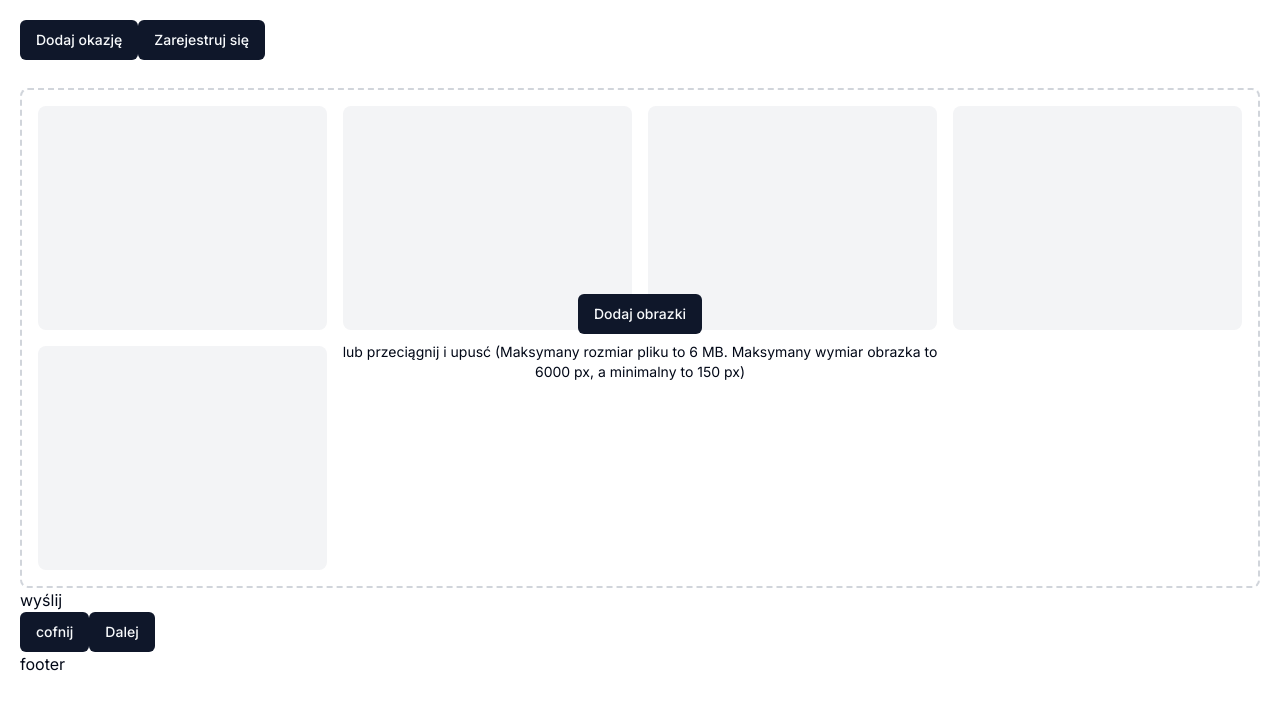
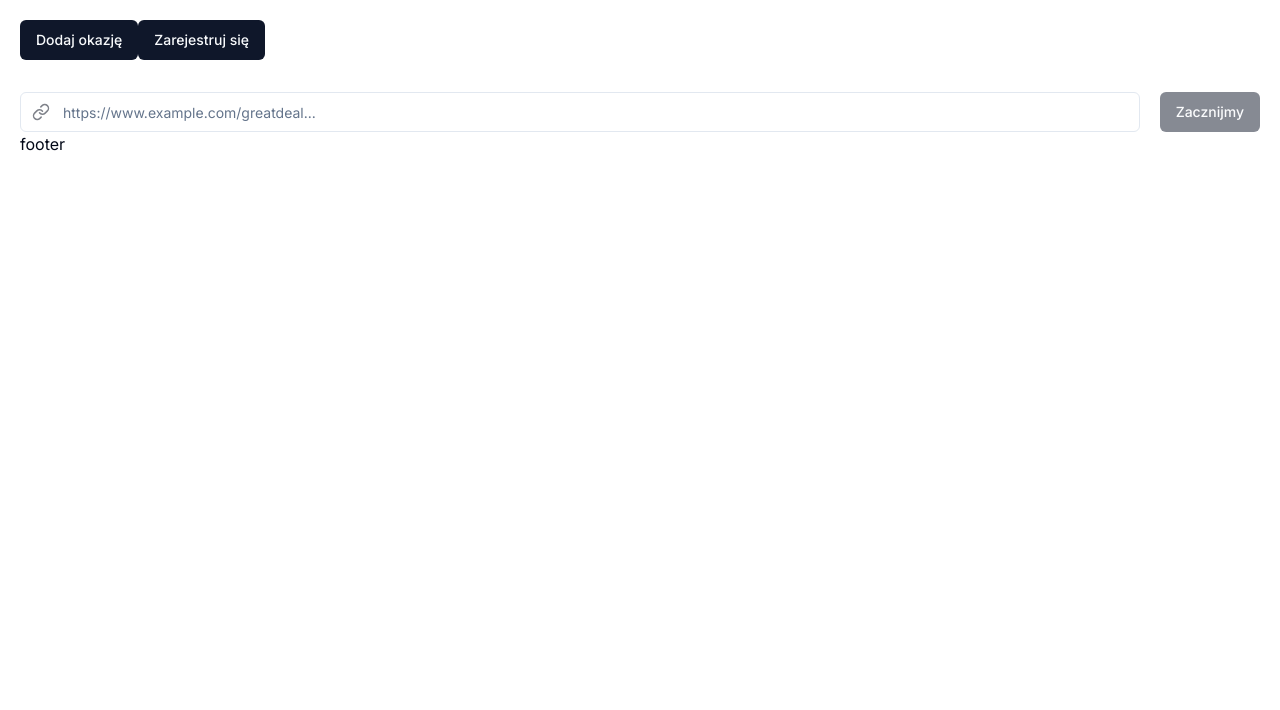
Before and after one commit to 1991Pawel/next-14-practice, a Next.js app: page /sale/item in a window 1280 px wide. Shown: the top 710 px of the page. Built offline with nearby package versions, Linux system fonts and the light colour scheme.

Commit message:
add save images

```diff
--- a/src/app/(add-offer)/sale/item/page.tsx
+++ b/src/app/(add-offer)/sale/item/page.tsx
@@ -1,22 +1,22 @@
 "use client";
 
-import React, { useState, createContext, useContext } from "react";
+import React, { useState } from "react";
 import { Button } from "@/components/ui/button";
-import { LinkForm, type Schema } from "@/components/modules/add-offer/Form/LinkForm";
+import { LinkForm } from "@/components/modules/add-offer/Form/LinkForm";
 import { DetailsForm } from "@/components/modules/add-offer/Form/DetailsForm";
 import { ImagesForm } from "@/components/modules/add-offer/Form/ImagesForm";
 import { FormContext } from "@/context/FormContext";
 
 export const FormSteps = {
 	LINK: "LINK",
+	IMAGES: "IMAGES",
 	DETAILS: "DETAILS",
-	IMAGES: "IMAGES",
 };
 
 export default function ItemPage() {
 	const [formValues, setFormValues] = useState({});
 	const steps = Object.values(FormSteps);
-	const [currentStep, setCurrentStep] = useState(steps[2]);
+	const [currentStep, setCurrentStep] = useState(steps[0]);
 	const currentStepIndex = steps.indexOf(currentStep);
 	const firstStep = steps[0];
 	const itsFirstStep = firstStep === currentStep;
@@ -38,11 +38,11 @@ export default function ItemPage() {
 		<div>
 			<FormContext.Provider value={{ formValues, setFormValues }}>
 				{currentStep === FormSteps.LINK && <LinkForm handleNextStep={handleNextStep} />}
+				{currentStep === FormSteps.DETAILS && <DetailsForm handleNextStep={handleNextStep} />}
+				{currentStep === FormSteps.IMAGES && <ImagesForm handleNextStep={handleNextStep} />}
+				{!itsFirstStep && <Button onClick={handlePrevStep}>cofnij</Button>}
+				{!itsFirstStep && <Button onClick={handleNextStep}>Dalej</Button>}
 			</FormContext.Provider>
-			{currentStep === FormSteps.DETAILS && <DetailsForm handleNextStep={handleNextStep} />}
-			{currentStep === FormSteps.IMAGES && <ImagesForm handleNextStep={handleNextStep} />}
-			{!itsFirstStep && <Button onClick={handlePrevStep}>cofnij</Button>}
-			{!itsFirstStep && <Button onClick={handleNextStep}>Dalej</Button>}
 		</div>
 	);
 }
--- a/src/components/FileInput/FileInput.tsx
+++ b/src/components/FileInput/FileInput.tsx
@@ -3,6 +3,7 @@ import React, { type SyntheticEvent, useCallback, useEffect } from "react";
 import { useDropzone, type Accept } from "react-dropzone";
 import { useFormContext } from "react-hook-form";
 import { X, FolderDown } from "lucide-react";
+import { useFormContext as useFormContextApi } from "@/context/FormContext";
 import { Button } from "@/components/ui/button";
 
 const PhotosPlaceholder = () => {
@@ -59,6 +60,7 @@ const Photos = ({ files, handleRemoveFile, isDragActive }: PhotosProps) => {
 			</div>
 		);
 	}
+
 	return (
 		<div className="relative mt-7 rounded-lg border-2 border-dashed   border-gray-300 p-4">
 			<div className={`grid grid-cols-2 gap-4  md:grid-cols-3 lg:grid-cols-4 `}>
@@ -74,6 +76,7 @@ const Photos = ({ files, handleRemoveFile, isDragActive }: PhotosProps) => {
 							>
 								<X color="red" size={18} />
 							</div>
+
 							<img
 								className="block h-auto w-full object-contain"
 								src={URL.createObjectURL(file)}
@@ -105,10 +108,18 @@ type FileInputProps = {
 
 export const FileInput = (props: FileInputProps) => {
 	const { name, mode = "update", accept } = props;
+	const { register, unregister, setValue, watch } = useFormContext();
+	const { formValues, setFormValues } = useFormContextApi();
 
-	const { register, unregister, setValue, watch } = useFormContext();
+	const defaultFiles: File[] = formValues.images || [];
+	const files: File[] = watch(name, defaultFiles) as File[];
 
-	const files: File[] = watch(name) as File[];
+	useEffect(() => {
+		setFormValues((prevState) => ({
+			...prevState,
+			images: files,
+		}));
+	}, [files]);
 
 	const onDrop = useCallback(
 		(droppedFiles: File[]) => {
```
Also changed, not shown: src/components/modules/add-offer/Form/ImagesForm.tsx (+7 -1 lines).
